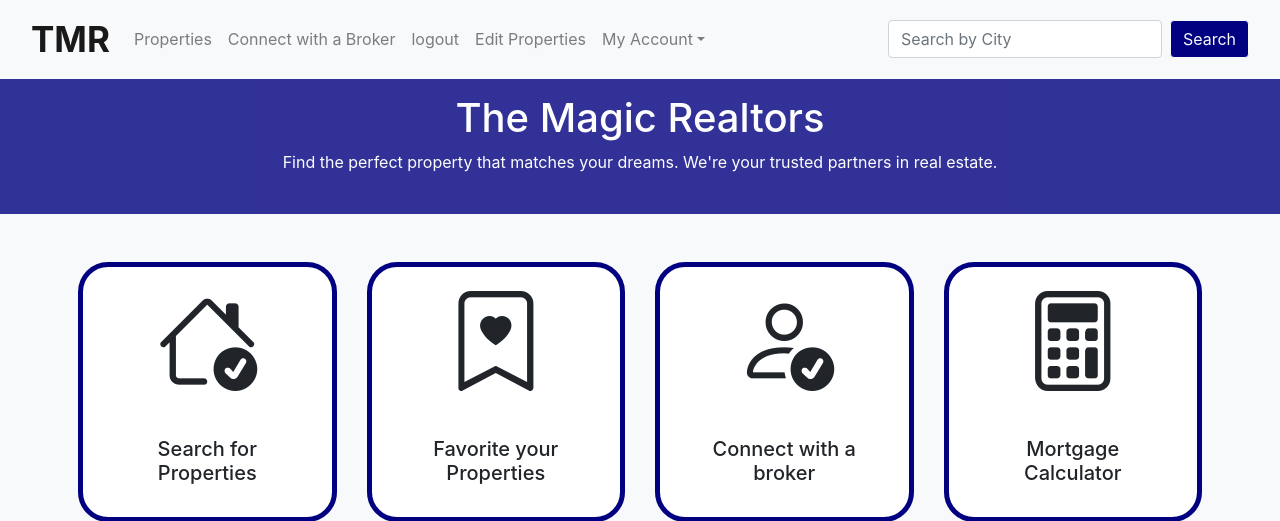
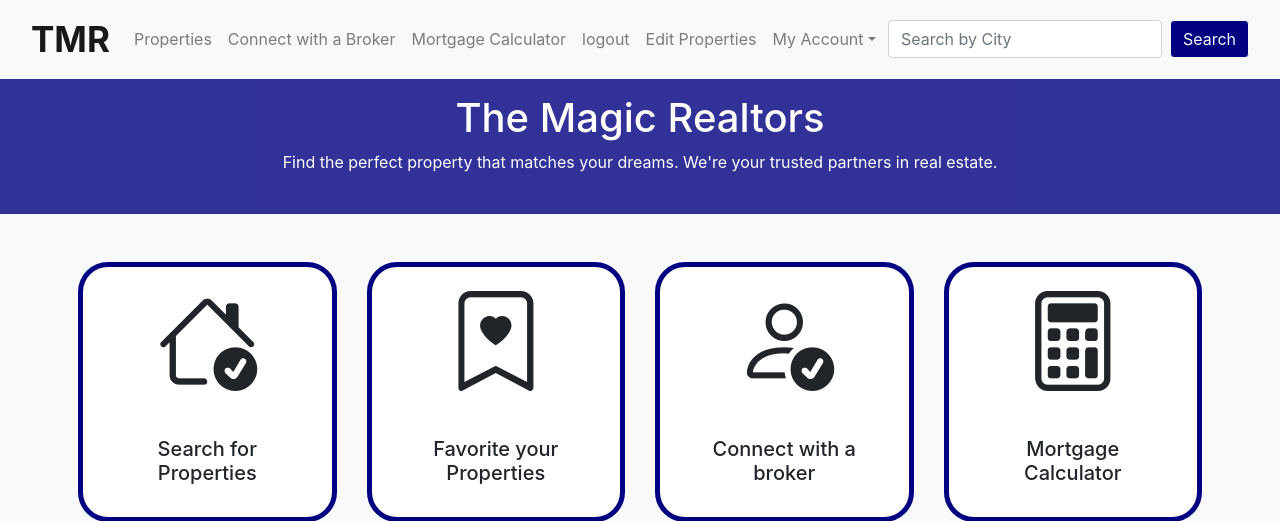
Before and after one commit to TheMagicRealtors/TheMagicRealtors-soen341projectF2023, a PHP site: the page made by Sprint2/property page/index.php in a window 1280 px wide. Shown: the top 521 px of the page. Run offline with PHP 8.4, Linux system fonts and the light colour scheme.

Commit message:
Added mortgage calculator button in nav bar and created the page in which user will calculate mortgage

```diff
--- a/Sprint2/property page/header.php
+++ b/Sprint2/property page/header.php
@@ -47,6 +47,8 @@
                           </li>
                           <li class="nav-item"><a class="nav-link" href="brokers.php">Connect with a Broker</a>
                           </li>
+                          <li class="nav-item"><a class="nav-link" href="mortgageCalculator.php">Mortgage Calculator</a>
+                          </li>
                           <li class="nav-item"><a class="nav-link" href="logout.php">logout</a>
                           </li>
                           <li class="nav-item"><a class="nav-link" href="property_forms.php">Edit Properties</a>
```
